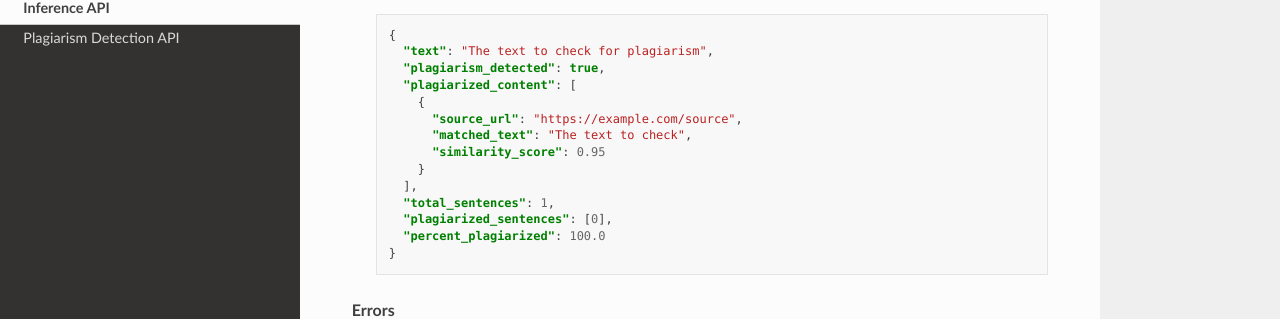
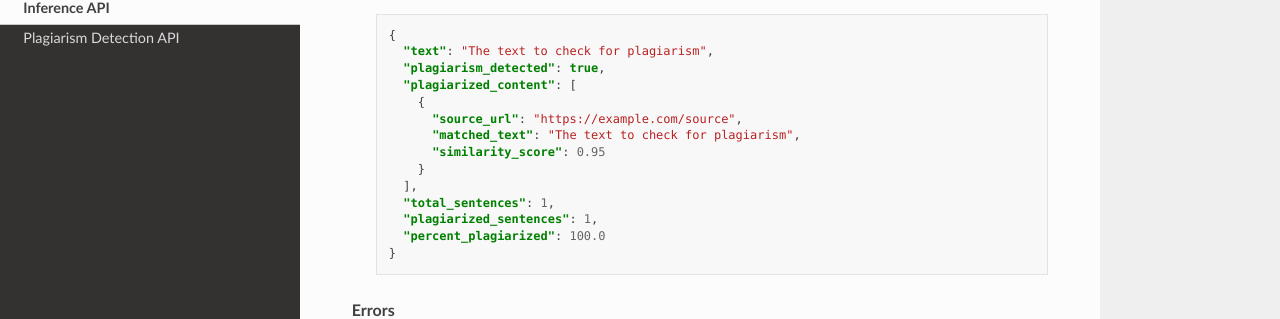
Before and after one commit to pangramlabs/pangram-sdk, a Sphinx documentation site: the page built from docs/api/rest.rst, in a window 1280 px wide and 900 px high, scrolled down 4648 px. Shown: the part 172-491 px from the top of the window. Built offline with Sphinx 7.4.7 and the Read the Docs theme 3.1.0, drawn with Linux system fonts in a browser that asks for light colours.

Commit message:
Fix Typo

```diff
--- a/docs/api/rest.rst
+++ b/docs/api/rest.rst
@@ -237,12 +237,12 @@ The Plagiarism Detection API allows you to check text for potential plagiarism b
       "plagiarized_content": [
         {
           "source_url": "https://example.com/source",
-          "matched_text": "The text to check",
+          "matched_text": "The text to check for plagiarism",
           "similarity_score": 0.95
         }
       ],
       "total_sentences": 1,
-      "plagiarized_sentences": [0],
+      "plagiarized_sentences": 1,
       "percent_plagiarized": 100.0
     }
 
```
